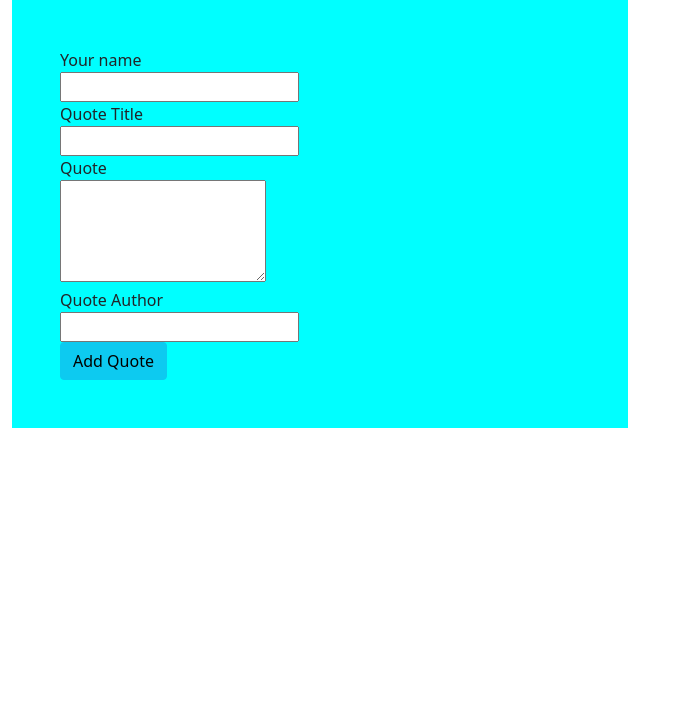
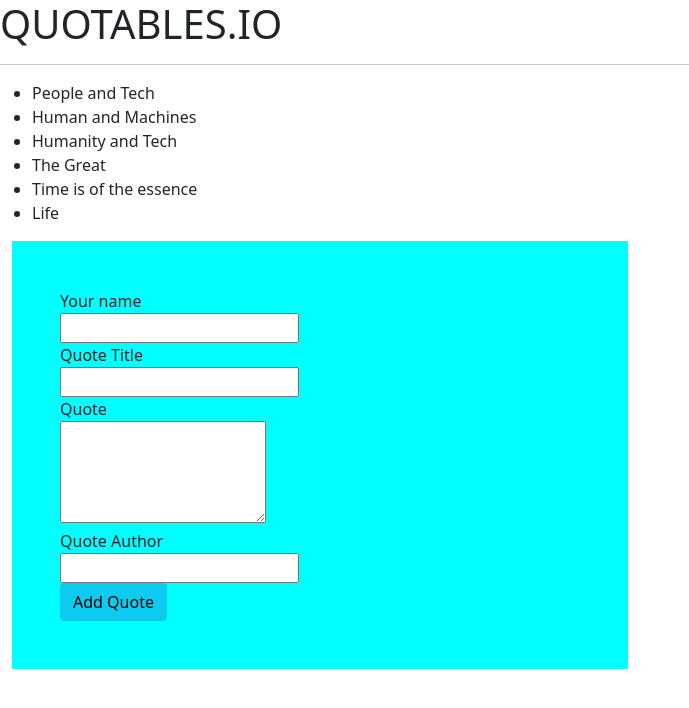
Before and after one commit to Blaisehala/NG, an Angular app: page / in a window 1280 px wide. Shown: the top 708 px of the page, without its empty margins (0-689 px from the left). Built offline with nearby package versions, Linux system fonts and the light colour scheme.

Commit message:
st: addition of quotes

```diff
--- a/src/app/app.component.html
+++ b/src/app/app.component.html
@@ -1,4 +1,17 @@
+
+<app-quote></app-quote>
+
 <app-quote-form></app-quote-form>
+
+
+
+
+
+
+
+
+
+
 
 <!-- <div>
   <h1>INSPIRATION HUB</h1>
--- a/src/app/quote/quote.component.html
+++ b/src/app/quote/quote.component.html
@@ -1 +1,12 @@
-<p>quote works!</p>
+<div>
+  <h1>QUOTABLES.IO</h1>
+  <hr>
+  <ul>
+    <li *ngFor="let quote of quotes">
+      {{quote.name}}
+      <!-- {{quote.author}} -->
+      <!-- {{quote.author}} -->
+
+    </li>
+  </ul>
+</div>
--- a/src/app/quote/quote.component.ts
+++ b/src/app/quote/quote.component.ts
@@ -1,4 +1,8 @@
 import { Component, OnInit } from '@angular/core';
+
+import { Quote} from '../quote';
+
+
 
 @Component({
   selector: 'app-quote',
@@ -7,6 +11,18 @@ import { Component, OnInit } from '@angular/core';
 })
 export class QuoteComponent implements OnInit {
 
+  quotes:Quote[]=[
+
+    {id:1,name:'People and Tech',description:'Technology is best when it brings people together'},
+    {id:2,name:'Human and Machines',description:'It is only when they go wrong that machines remind'},
+    {id:3,name:'Humanity and Tech',description:'It has become appallingly obvious that our technology has exceeded our humanity.”'},
+    {id:4,name:'The Great',description:'The greatest glory in living lies not in never falling, but in rising every time we fall'},
+    {id:5,name:'Time is of the essence',description:'Your time is limited, so dont waste it living someone elses life. Dont be trapped by dogma which is living with the results of other peoples thinking'},
+    {id:6,name:'Life',description:'If you look at what you have in life, youll always have more. If you look at what you dont have in life, youll never have enough'},
+  ];
+
+
+
   constructor() { }
 
   ngOnInit(): void {
```
Also changed, not shown: src/app/app.component.ts (+5 -7 lines), src/app/quote.ts (+3 -5 lines).
